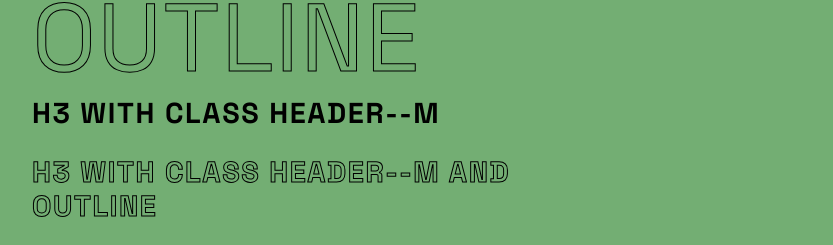
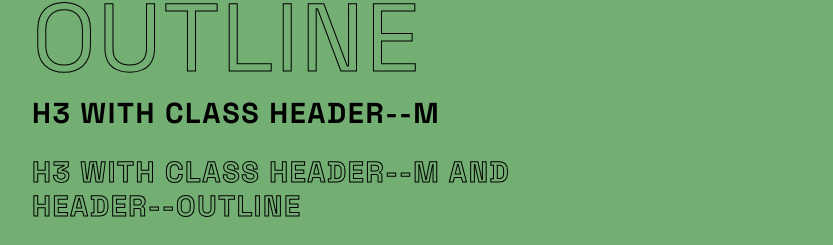
Before and after one commit to nickenickenicke/portfolio-2024, a website built with Vite: page index.html in a window 1280 px wide. Shown: the part 2950-3195 px from the top of the page, 16-849 px from the left. Built offline with nearby package versions, Linux system fonts and the light colour scheme; files whose address does not match are found by name.

Commit message:
:art: Small fix

```diff
--- a/index.html
+++ b/index.html
@@ -105,7 +105,7 @@
         </h2>
         <h3 class="header header--m mb">H3 with class header--m</h3>
         <h3 class="header header--m header--outline mb">
-          H3 with class header--m and outline
+          H3 with class header--m and header--outline
         </h3>
         <h4 class="header--s mb">H4 with class header--s or box--header</h4>
         <p class="bodytext">Paragraph with bodytext.</p>
```
